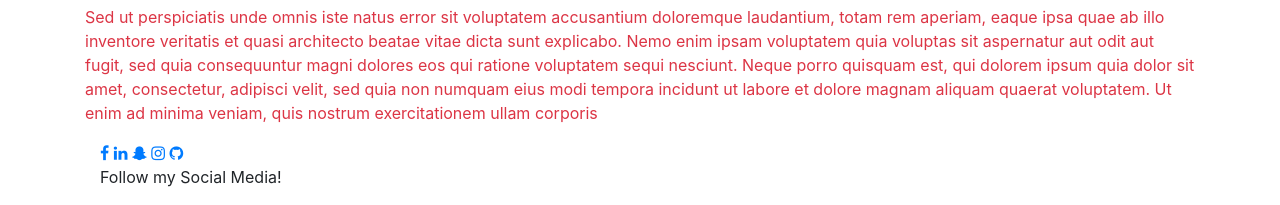
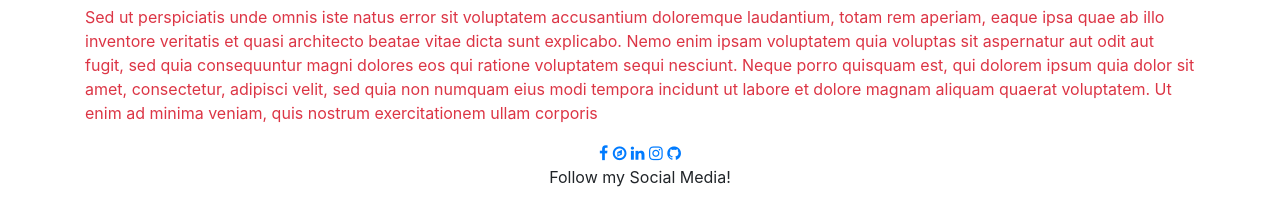
Before and after one commit to Mattmoe1/New-Portfolio, a plain HTML site: page index.html in a window 1280 px wide. Shown: the part 761-966 px from the top of the page. Drawn offline with nearby package versions, Linux system fonts and the light colour scheme.

Commit message:
addded changes

```diff
--- a/index.html
+++ b/index.html
@@ -70,17 +70,17 @@
       </div>
     </div>
 <div>
-    <footer>
-      <div class = "container">
-      <a href="#" onclick = "return false;" class="fa fa-facebook"></a>
-      <a href="#"  onclick = "return false;" class="fa fa-linkedin"></a>
-      <a href="#" onclick = "return false;" class="fa fa-snapchat-ghost"></a>
-      <a href="#" onclick = "return false;" class="fa fa-instagram"></a>
-      <a href="#" onclick = "return false;" class="fa fa-github"></a>
-      <br>
-      <p>Follow my Social Media!</p>
-    </div>
-    </footer>
+  <footer>
+    <div class = "container text-center">
+    <a href="#" onclick = "return false;" target="_blank" class="fa fa-facebook"></a>
+    <a href="https://www.scubaland.com/matt-mohondro" onclick = "return true;" target="_blank" class="fa fa-compass"></a>
+    <a href="https://www.linkedin.com/in/matt-mohondro-3b274a113"  onclick = "return true;" target="_blank" class="fa fa-linkedin"></a>
+    <a href="https://www.instagram.com/mattmoe1/" onclick = "return true;" target="_blank" class="fa fa-instagram"></a>
+    <a href="https://github.com/Mattmoe1" target="_blank" onclick = "return true;" class="fa fa-github"></a>
+    <br>
+    <p>Follow my Social Media!</p>
+  </div>
+  </footer>
   <footer class="footer-Blue"></footer>
 <!-- <style>
   footer {
--- a/style.css
+++ b/style.css
@@ -16,6 +16,3 @@
     text-align: center;
     color: black;
 }
-.footer {
-  text-align: center;
-}
```
Also changed, not shown: contact.html (+6 -6 lines), portfolio.html (+9 -9 lines).
